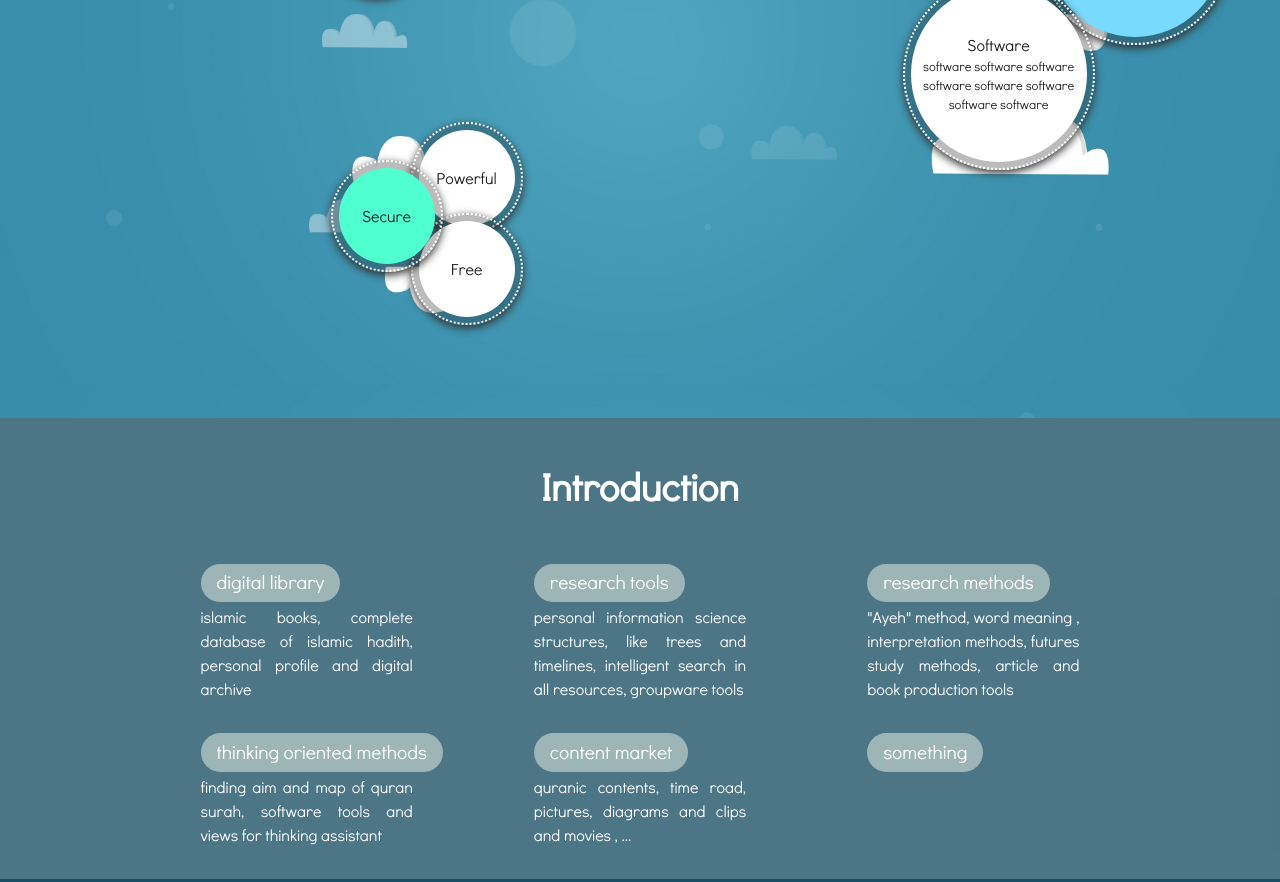
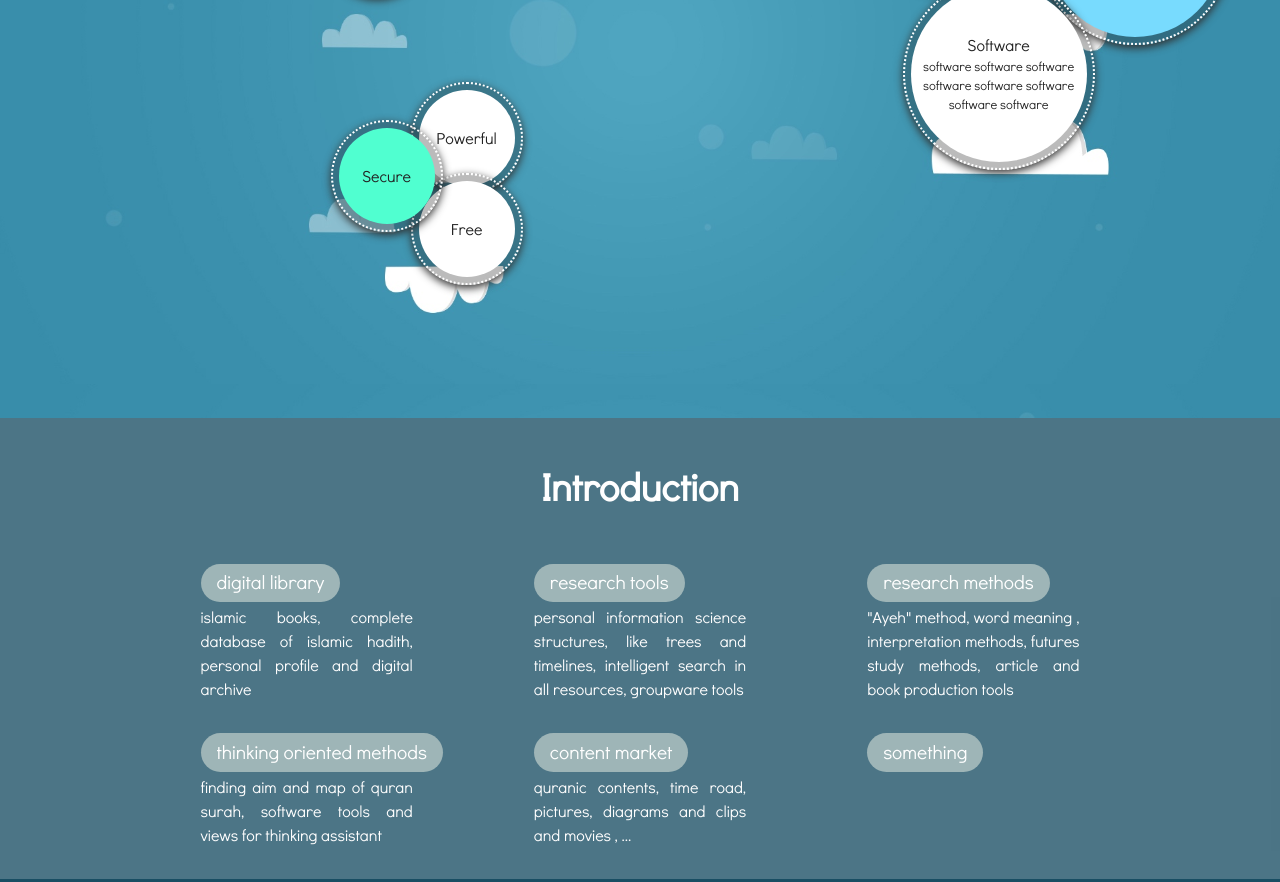
Before and after one commit to QuranPalace/quranPalace.net, a website: page index.html in a window 1280 px wide. Shown: the part 1182-2064 px from the top of the page. Drawn offline with Linux system fonts and the light colour scheme.

Commit message:
update system second cloud box

```diff
--- a/assets/scss/index.scss
+++ b/assets/scss/index.scss
@@ -249,7 +249,7 @@ body
 		&.second
 		{
 			position: relative;
-			bottom: 1.5rem;
+			bottom: 4rem;
 			left: 11rem;
 			.secure
 			{
```
Also changed, not shown: static/css/index.css.
